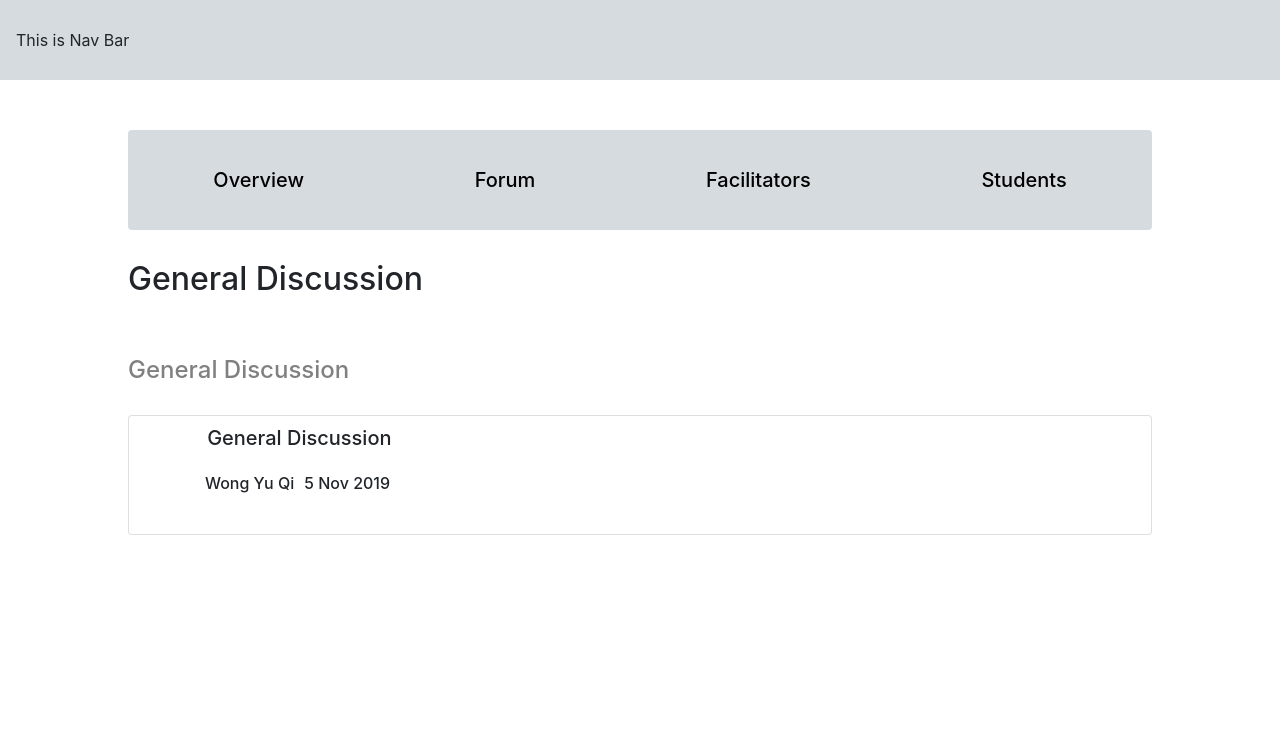
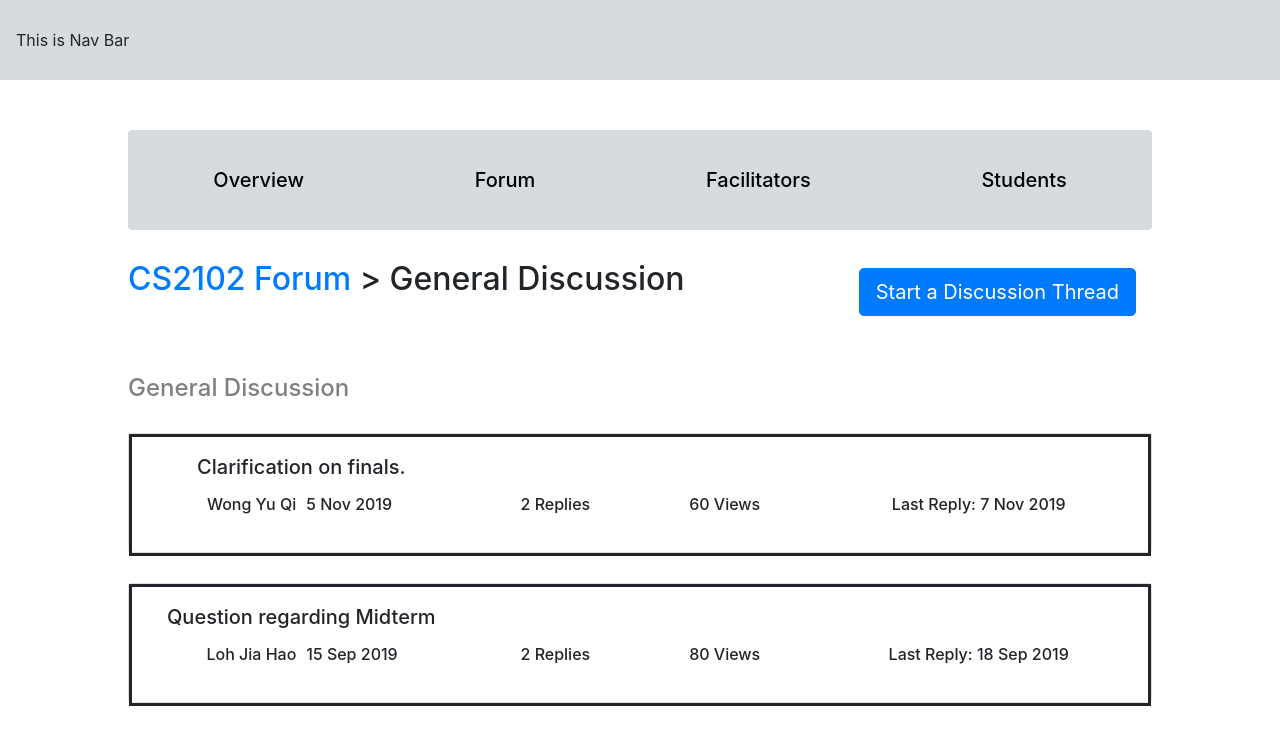
Before and after one commit to j-alicia-long/CS2102, a React (Create React App) app in the folder client/: page /DiscussionThreads in a window 1280 px wide. Shown: the top 744 px of the page. Built offline with nearby package versions, Linux system fonts and the light colour scheme; no server answers.

Commit message:
New Entry

```diff
--- a/client/src/App.css
+++ b/client/src/App.css
@@ -206,11 +206,12 @@ input.forum-details {
 
 /* DiscussionThreads */
 .thread-layout {
-  margin: 50px auto 100px;
+  margin: 50px auto 1200px;
 }
 
+
 .thread-card {
-  margin: 30px auto;
+  margin: 30px 0px;
   height: 120px;
   text-align: left;
 }
@@ -221,8 +222,8 @@ input.forum-details {
   display: grid;
   grid-template-columns: repeat(6, 1fr);
   grid-template-rows: repeat(2, 1fr);
+  border: solid;
 }
-
 
 
 .thread-details {
@@ -230,10 +231,10 @@ input.forum-details {
   grid-column-end: 3;
   grid-row-start: 1;
   grid-row-end: 2;
-  margin-top: 10px;
 }
 
 .thread-title {
+  margin: 18px 0px 0px 0px;
   text-align: center;
 }
 
@@ -258,3 +259,55 @@ input.forum-details {
   margin-left: 5px;
   text-align: left;
 }
+
+.num-reply {
+  grid-column-start: 3;
+  grid-column-end: 4;
+  grid-row-start: 2;
+  text-align: center;
+}
+
+.num-views {
+  grid-column-start: 4;
+  grid-column-end: 5;
+  grid-row-start: 2;
+  text-align: center;
+}
+
+.last-reply-date {
+  grid-column-start: 5;
+  grid-column-end: 7;
+  grid-row-start: 2;
+  text-align: center;
+}
+
+.submit-button{
+  text-align: right;
+}
+
+/*NewForumEntry*/
+
+input.entry-title {
+  display: inline-block;
+  height: 40px;
+  width: 50%;
+  font-size: 25px;
+  color: black;
+}
+
+textarea.entry-post {
+  display: inline-block;
+  width: 80%;
+  height: 100px;
+  margin-top: 20px;
+  font-size: 20px;
+  text-align: top;
+}
+
+input.entry-attach {
+  display: inline-block;
+  width: 60%;
+  height: 40px;
+  font-size: 20px;
+  margin-top: 20px;
+}
--- a/client/src/App.js
+++ b/client/src/App.js
@@ -9,6 +9,8 @@ import StudentList from './pages/StudentList';
 import CourseForum from './pages/CourseForum';
 import ForumTopic from './pages/ForumTopic';
 import DiscussionThreads from './pages/DiscussionThreads'
+import NewForumEntry from './pages/NewForumEntry'
+
 
 
 class App extends React.Component {
@@ -51,6 +53,7 @@ class App extends React.Component {
           <Route exact path="/CourseForum" component={CourseForum} />
           <Route exact path="/ForumTopic" component={ForumTopic} />
           <Route exact path="/DiscussionThreads" component={DiscussionThreads} />
+          <Route exact path="/NewForumEntry" component={NewForumEntry} />
         </Switch>
       </Router>
     );
--- a/client/src/pages/DiscussionThreads.js
+++ b/client/src/pages/DiscussionThreads.js
@@ -2,7 +2,7 @@ import React from "react";
 import "../App.css";
 import CourseNavBar from "./CourseNavBar";
 
-import { Navbar, Card } from "react-bootstrap";
+import { Navbar, Card, Nav, Button } from "react-bootstrap";
 import "bootstrap/dist/css/bootstrap.css";
 
 class DiscussionThreads extends React.Component {
@@ -14,21 +14,58 @@ class DiscussionThreads extends React.Component {
           <CourseNavBar />
           <div className="course-description">
             <div>
-              <h2 style={{ textAlign: "left" }}> General Discussion</h2>
+              <h2 style={{ textAlign: "left" }}> <a href ="/CourseForum">CS2102 Forum</a> > General Discussion</h2>
             </div>
+
+          <div className="join-button">
+              <Nav.Link href="/NewForumEntry" >
+              <Button className="btn-lg">Start a Discussion Thread</Button>
+              </Nav.Link>
+          </div>
           </div>
           <div className = "thread-layout">
             <h4 style={{ textAlign: "left" , color: "grey"}}>General Discussion</h4>
             <Card className="thread-card">
                 <div className = "thread-description">
                     <p className = "thread-details">
-                        <h5 className = "thread-title">General Discussion</h5>
+                        <h5 className = "thread-title">Clarification on finals.</h5>
                     </p>
                     <p className = "thread-author">
                         <h6>Wong Yu Qi</h6>
                     </p>
                     <p className = "thread-entry-date">
                         <h6>5 Nov 2019</h6>
+                    </p>
+                    <p className="num-reply">
+                        <h6>2 Replies</h6>
+                    </p>
+                    <p className= "num-views">
+                        <h6>60 Views</h6>
+                    </p>
+                    <p className = "last-reply-date">
+                        <h6>Last Reply: 7 Nov 2019</h6>
+                    </p>
+                </div>
+            </Card>
+            <Card className="thread-card">
+                <div className = "thread-description">
+                    <p className = "thread-details">
+                        <h5 className = "thread-title">Question regarding Midterm</h5>
+                    </p>
+                    <p className = "thread-author">
+                        <h6>Loh Jia Hao</h6>
+                    </p>
+                    <p className = "thread-entry-date">
+                        <h6>15 Sep 2019</h6>
+                    </p>
+                    <p className="num-reply">
+                        <h6>2 Replies</h6>
+                    </p>
+                    <p className= "num-views">
+                        <h6>80 Views</h6>
+                    </p>
+                    <p className = "last-reply-date">
+                        <h6>Last Reply: 18 Sep 2019</h6>
                     </p>
                 </div>
             </Card>
--- /dev/null
+++ b/client/src/pages/NewForumEntry.js
@@ -0,0 +1,48 @@
+
+import React from "react";
+import "../App.css";
+import CourseNavBar from "./CourseNavBar";
+
+import { Navbar, Card} from "react-bootstrap";
+import "bootstrap/dist/css/bootstrap.css";
+
+class NewForumEntry extends React.Component {
+  render() {
+    return (
+      <div>
+        <Navbar className="navbar">This is Nav Bar</Navbar>
+        <div className="body">
+          <CourseNavBar />
+          <div className="course-description">
+            <div>
+              <h2 style={{ textAlign: "left" }}> NEW DISCUSSION THREAD</h2>
+            </div>
+            </div>
+            <div className ="forum-layout">
+            <Card className="new-forum">
+                <form action="" method="get">
+                    <div>
+                        <label><h5>Title:</h5></label>
+                        <input type="text" className = "entry-title" id="entry-title" required></input>
+                    </div>
+                    <div>
+                        <label><h5>Post:</h5></label>
+                        <textarea className="entry-post" id="entry-post" ></textarea>
+                    </div>
+                    <div>
+                        <label><h5>Attachment(s):</h5></label>
+                        <input type="file" className="entry-attach" id="entry-attach" ></input>
+                    </div>
+                    <div className="submit-button">
+                      <input type="submit" value="Submit"></input>
+                    </div>
+                </form>
+            </Card>
+            </div>
+        </div>
+      </div>
+    );
+  }
+}
+
+export default NewForumEntry;
```
